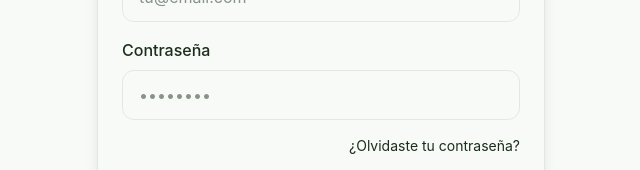
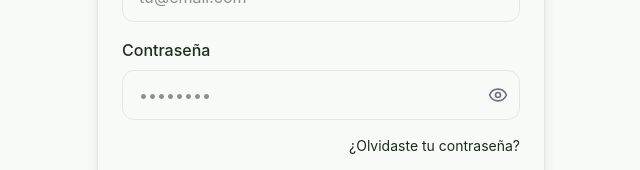
Before and after one commit to yimiponce01/HAMPYURA, a React (Vite) app: page /#/login in a window 1280 px wide. Shown: the part 326-496 px from the top of the page, without its empty margins (319-959 px from the left). Built offline with nearby package versions, Linux system fonts and the light colour scheme.

Commit message:
mostrar contraseña

```diff
--- a/src/app/pages/Login.tsx
+++ b/src/app/pages/Login.tsx
@@ -3,6 +3,7 @@
 import { X, Leaf } from 'lucide-react';
 import { useAuth } from '../contexts/AuthContext';
 import { motion } from 'motion/react';
+import { Eye, EyeOff } from "lucide-react";
 
 export default function Login() {
   const [email, setEmail] = useState('');
@@ -10,6 +11,7 @@
   const [isLoading, setIsLoading] = useState(false);
   const { login, continueAsVisitor } = useAuth();
   const navigate = useNavigate();
+  const [showPassword, setShowPassword] = useState(false);
 
   const handleSubmit = async (e: React.FormEvent) => {
     e.preventDefault();
@@ -84,15 +86,26 @@
                 <label htmlFor="password" className="block mb-2">
                   Contraseña
                 </label>
+
+                <div className="relative">
                   <input
                     id="password"
-                  type="password"
+                    type={showPassword ? "text" : "password"}
                     value={password}
                     onChange={(e) => setPassword(e.target.value)}
                     required
-                  className="w-full px-4 py-3 bg-input-background rounded-xl border border-border focus:outline-none focus:ring-2 focus:ring-primary"
+                    className="w-full px-4 py-3 pr-10 bg-input-background rounded-xl border border-border focus:outline-none focus:ring-2 focus:ring-primary"
                     placeholder="••••••••"
                   />
+
+                  <button
+                    type="button"
+                    onClick={() => setShowPassword(!showPassword)}
+                    className="absolute right-3 top-1/2 transform -translate-y-1/2 text-gray-500"
+                  >
+                    {showPassword ? <EyeOff size={20} /> : <Eye size={20} />}
+                  </button>
+                </div>
               </div>
 
               <div className="flex justify-end">
```
Lines whose indentation alone changed are shown as unchanged.
